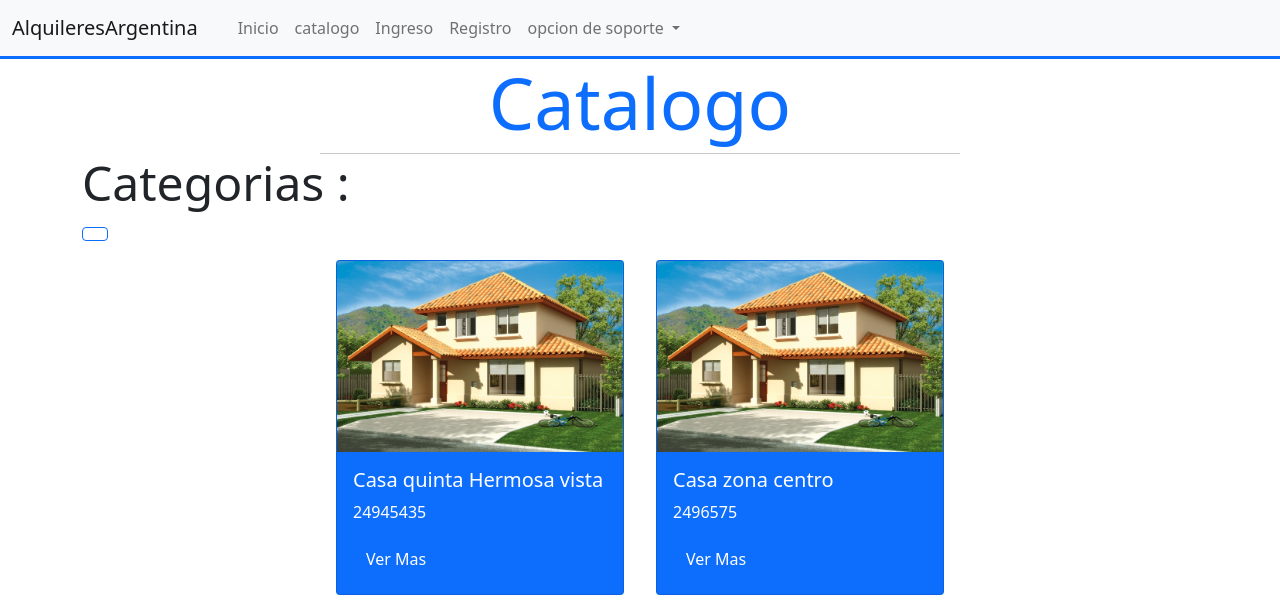
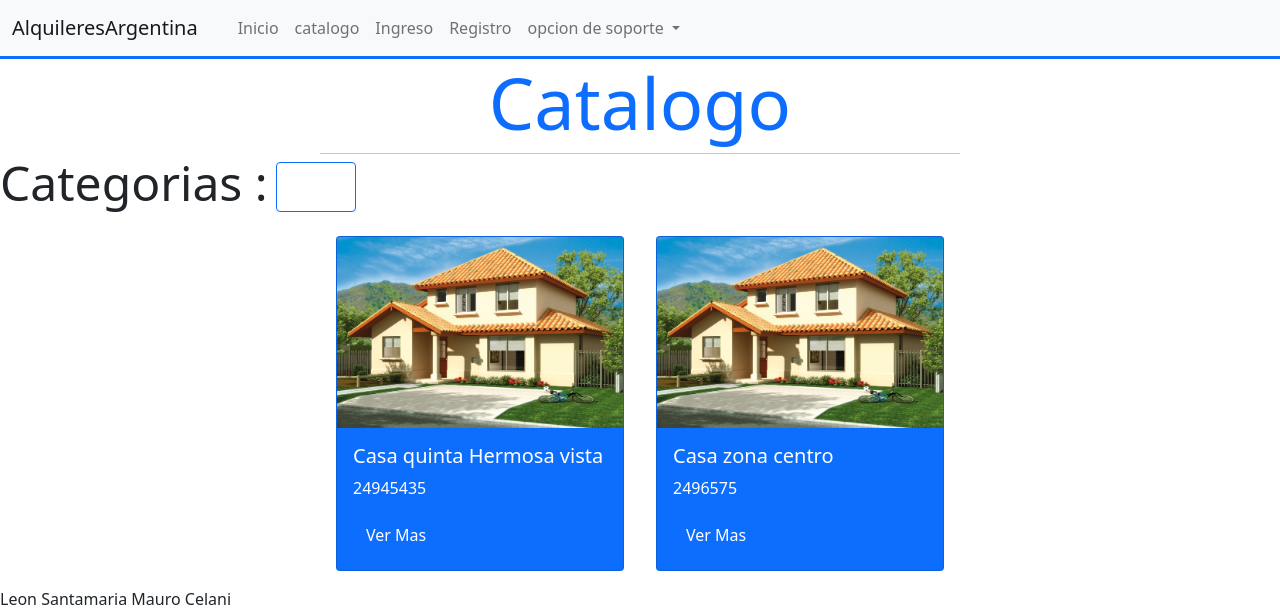
Before and after one commit to LeonSantamaria/TPE_Leon_Mauro, a PHP site: page / in a window 1280 px wide. Shown: the top 609 px of the page. Run offline with PHP 8.4, Linux system fonts and the light colour scheme; data comes from the database, SQL or seed files in the repository.

Commit message:
se arreglo la vista

```diff
--- a/css/style.css
+++ b/css/style.css
@@ -141,3 +141,13 @@
   margin: 1rem;
 
 }
+.categorias{
+  display: flex;
+  flex-wrap: wrap;
+
+}
+.categorias a{
+  width: 5rem;
+  margin: 0.5rem;
+
+}
--- a/template/for.tpl
+++ b/template/for.tpl
@@ -1,7 +1,7 @@
 <main>
     <h2 class="display-2 text-primary " style="text-align: center;">Catalogo</h2>
     <hr style="width: 50%; margin: auto;">
-            <div class="container">
+            <div class="categorias">
             <h5 class="display-5">Categorias :</h5>
         {foreach from=$categorias item=$categoria }
             <a href="ShowCategory/{$categoria->Tipo}" class="btn btn-outline-primary">{$categoria->Tipo}</a>
```
